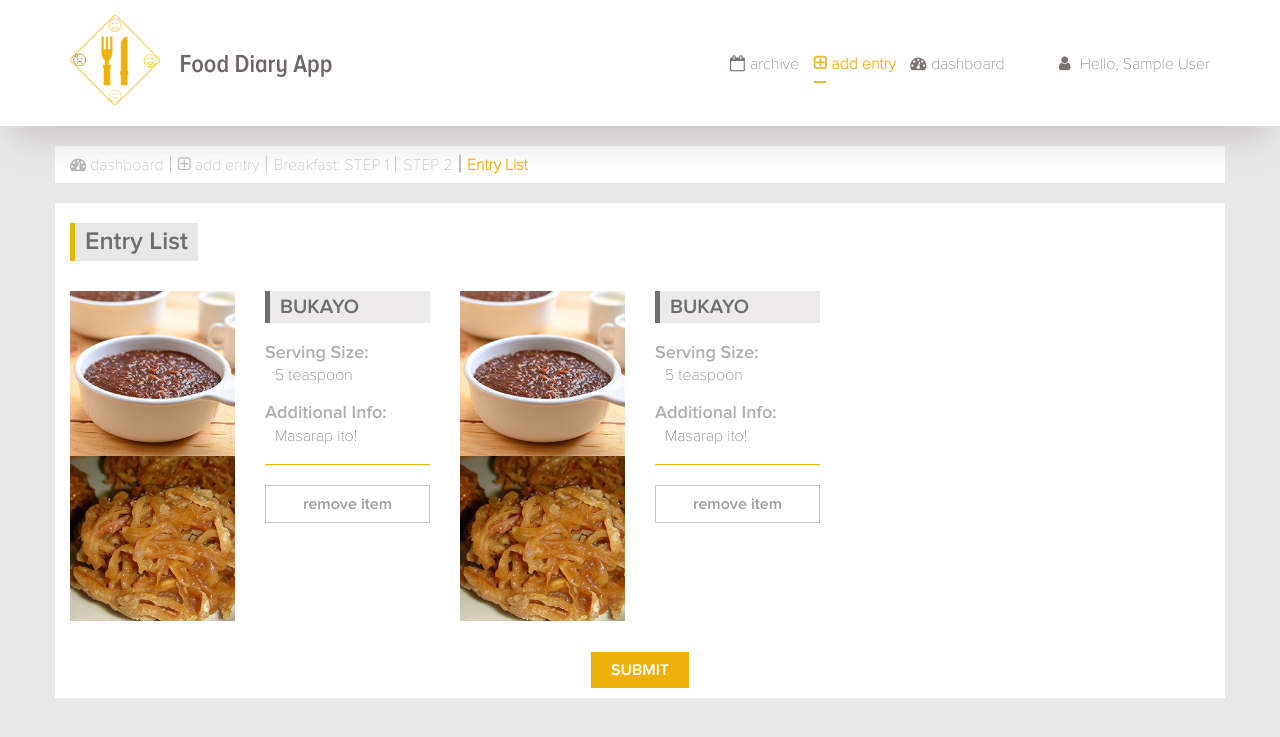
After one commit to janjantandayag/fooddiary, a PHP site: page /entry-list.php in a window 1280 px wide. The commit adds this page. Shown: the top 737 px of the page. Run offline with PHP 8.4, Linux system fonts and the light colour scheme; the visitor is signed in with stand-in values (Sample User, id 1).

Commit message:
Added entry-list.php

```diff
--- /dev/null
+++ b/entry-list.php
@@ -0,0 +1,116 @@
+<?php
+   	include('database/Function.php');
+    $db = new Database;
+    $db->isLogin();
+?>
+<!DOCTYPE html>
+<html>
+<head>
+	<title>Add Entry - How do you feel?</title>
+	<?php include ('include/links.php'); ?>
+</head>
+<body class="mainPage">
+	<header>
+		<div class="container">
+			<div class="row">
+				<div class="col-md-12">
+					<div class="left-col">
+						<img src="img/logo.png">
+						<h1 class="foodAppName" >Food Diary App</h1>
+					</div>
+					<div class="right-col">
+						<ul id="topNav">
+							<li><a href="archive.php"><span class="fa fa-calendar-o"></span>archive</a></li>
+							<li class="navActive"><a href="add-entry.php"><span class="fa fa-plus-square-o"></span>add entry</a></li>
+							<li><a href="dashboard.php"><span class="fa fa-dashboard"></span>dashboard</a></li>
+							<li><a href="database/logout.php"><span class="fa fa-user"></span> Hello, <?= $_SESSION['name'] ?></a></li>
+						</ul>
+					</div>
+					<div>
+						<a href="javascript:void(0);" onclick="myFunction();" class="icon">&#9776;</a>
+                        <ul  id="mobile"  class="displayNone">
+                            <li><a href="archive.php"><span class="fa fa-calendar-o"></span> archive</a></li>
+                            <li  class="mobile-navActive"><a href="add-entry.php"><span class="fa fa-plus-square-o"></span> add entry</a>  </li>
+                            <li><a href="dashboard.php"><span class="fa fa-dashboard"></span> dashboard</a></li>
+                            <li><a href="database/logout.php"><span class="fa fa-user"></span> Hello, <?= $_SESSION['name'] ?></a></li>
+                        </ul>
+                    </div>
+				</div>
+			</div>
+		</div>
+	</header>
+	<section id="breadcrumb">
+		<div class="container">
+			<div class="row breadcrumbContainer">
+				<div class="col-md-12">
+					<a href="dashboard.php" class="breadcrumb-link"><span class="fa fa-dashboard"></span> dashboard</a>
+					<a href="add-entry.php"  class="breadcrumb-link"><span class="fa fa-plus-square-o"></span> add entry</a>
+					<a href="circumplex.php"  class="breadcrumb-link">Breakfast: STEP 1</a>
+					<a href="#"  class="breadcrumb-link">STEP 2</a>
+					<a href="#"  class="breadcrumb-link  breadcrumb-link-active">Entry List</a>
+				</div>
+			</div>
+		</div>
+	</section>
+	<section id="entryListMain">
+		<div class="container entryListContainer">
+			<div class="row">
+				<div class="col-md-12">
+					<h1 class="entryListHeader">Entry List</h1>
+				</div>
+			</div>
+			<div class="row">
+				<div class="col-md-4 entryItemcontainer">
+					<div class="row">
+						<div class="col-md-6">
+							<img src="img/champorado.jpg" class="photoPreview"/>
+							<img src="img/bukayo.jpg" class="photoPreview"/>
+						</div>
+						<div class="col-md-6">
+							<h2 class="previewName">Bukayo</h2>
+							<div class="servingPreviewContainer">
+								<h2 class="servingPreviewHeader">Serving Size: </h2>
+								<p class="servingBody">5 teaspoon</p>
+							</div>
+							<div class="addInfoContainer">
+								<h2 class="addInfoHeader">Additional Info: </h2>
+								<p class="addInfoBody">Masarap ito!</p>
+							</div>
+							<div class="removeButtonContainer">
+								<a href="#" class="removeButton">remove item</a>
+							</div>
+						</div>
+					</div>
+				</div>
+				<div class="col-md-4 entryItemcontainer">
+					<div class="row">
+						<div class="col-md-6">
+							<img src="img/champorado.jpg" class="photoPreview"/>
+							<img src="img/bukayo.jpg" class="photoPreview"/>
+						</div>
+						<div class="col-md-6">
+							<h2 class="previewName">Bukayo</h2>
+							<div class="servingPreviewContainer">
+								<h2 class="servingPreviewHeader">Serving Size: </h2>
+								<p class="servingBody">5 teaspoon</p>
+							</div>
+							<div class="addInfoContainer">
+								<h2 class="addInfoHeader">Additional Info: </h2>
+								<p class="addInfoBody">Masarap ito!</p>
+							</div>
+							<div class="removeButtonContainer">
+								<a href="#" class="removeButton">remove item</a>
+							</div>
+						</div>
+					</div>
+				</div>
+			</div>
+			<div class="row">
+				<div class="col-md-12 entryListSubmitHeader">
+					<a href="#" class="entryListSubmit">submit</a>
+				</div>
+			</div>
+		</div>
+	</section>
+</body>
+</html>
--- a/style.css
+++ b/style.css
@@ -644,7 +644,11 @@ input, select {
 .circumplexHeader,.circumplexBody{
     background:#fff;
 }
-.circumplexHeading,.uploadPhotoHeader,.foodDetailsHeader{
+.entryListContainer{
+    background: #fff;
+    margin-top:20px;
+}
+.circumplexHeading,.uploadPhotoHeader,.entryListHeader,.foodDetailsHeader{
     margin-top: 20px;
     font-size:156.25%;
     color:#6f6e6e;
@@ -655,7 +659,8 @@ input, select {
     margin-bottom: 10px;
     background:#e8e7e7;
 }
-.uploadPhotoHeader,.foodDetailsHeader{
+
+.uploadPhotoHeader,.foodDetailsHeader,.entryListHeader{
     margin-bottom: 30px;
 }
 .circumplexHeading--helper{
@@ -732,7 +737,7 @@ input, select {
 input[type='file']{
     display: none;
 }
-.imgSample{
+.imgPreview{
     width: 100%;
 }
 .labelFood{
@@ -751,6 +756,71 @@ input[type='file']{
     background:#eeb10c;
     padding:20px;
     border:none;
+}
+.photoPreview{
+    width:100%;
+}
+.photoPreview:last-child{
+    position: relative;
+    top:-3px;
+}
+.previewName{
+    color:#6f6e6e;
+    font-family: semiBold;
+    text-transform: uppercase;
+    font-size:125%;
+    display: block;
+    padding: 5px 5px 5px 10px;
+    background:#eceaea;
+    border-left:5px solid #6f6e6e;
+    margin-bottom: 20px;
+}
+.servingPreviewHeader,.addInfoHeader{
+    color:#servingPreviewHeader;
+    font-family: semiBold;
+    font-size: 112.5%;
+    color:#afafaf;
+    margin-bottom: 5px;
+}
+.addInfoHeader{
+    margin-top: 20px;
+}
+.servingBody,.addInfoBody{
+    font-size: 100%;
+    color:#6f6e6e;
+    font-family: novaThin;
+    padding-left:10px;
+}
+.addInfoContainer{
+    padding-bottom: 20px;
+    border-bottom: 1px solid #eeb10c;
+}
+.removeButton{
+    font-family: semiBold;
+    color:#9f9c9c;
+    display: block;
+    text-align: center;
+    padding:10px;
+    border:1px solid #c8c3c3;
+    margin-top:20px;
+    font-size: 100%;
+}
+.entryListSubmitHeader{
+    text-align: center;
+    margin-top:25px;
+    margin-bottom: 10px;
+}
+.entryListSubmit{
+    display: inline-block;
+    padding:10px 20px;
+    color:#fff;
+    background:#eeb10c;
+    text-transform: uppercase;
+    font-family: semiBold;
+    text-align: center;
+}
+#entryListMain{
+    margin-bottom: 20px;
 }
 
 
@@ -784,6 +854,22 @@ input[type='file']{
     .marker{
         left:45.2%;
         top:45.2%;
+    }
+}
+@media(max-width:991px) and (min-width:320px){
+    .entryItemcontainer{
+        max-width:500px;
+        margin:20px auto 50px auto;
+        border-bottom: 5px solid #e6e3db;
+        padding-bottom: 50px;
+    }
+    .photoPreview{
+        display: inline-block;
+        max-width: 49%;
+    }
+    .photoPreview:last-child{
+        top:0px;
+        left:-1px;
     }
 }
 @media(max-width:991px) and (min-width:625px){
@@ -895,5 +981,14 @@ input[type='file']{
         margin-bottom: 30px;
         border-bottom: 20px solid #efefef;
     }
-
 }
+@media(max-width:990px) and (min-width:425px){
+    .imgPreview{
+        max-width: 400px;
+        display: block;
+        margin: 0 auto;
+    }
+    .degree90{
+        margin-top:20px;
+    }
+}
```
Also changed, not shown: food-detail.php (+10 -10 lines).
